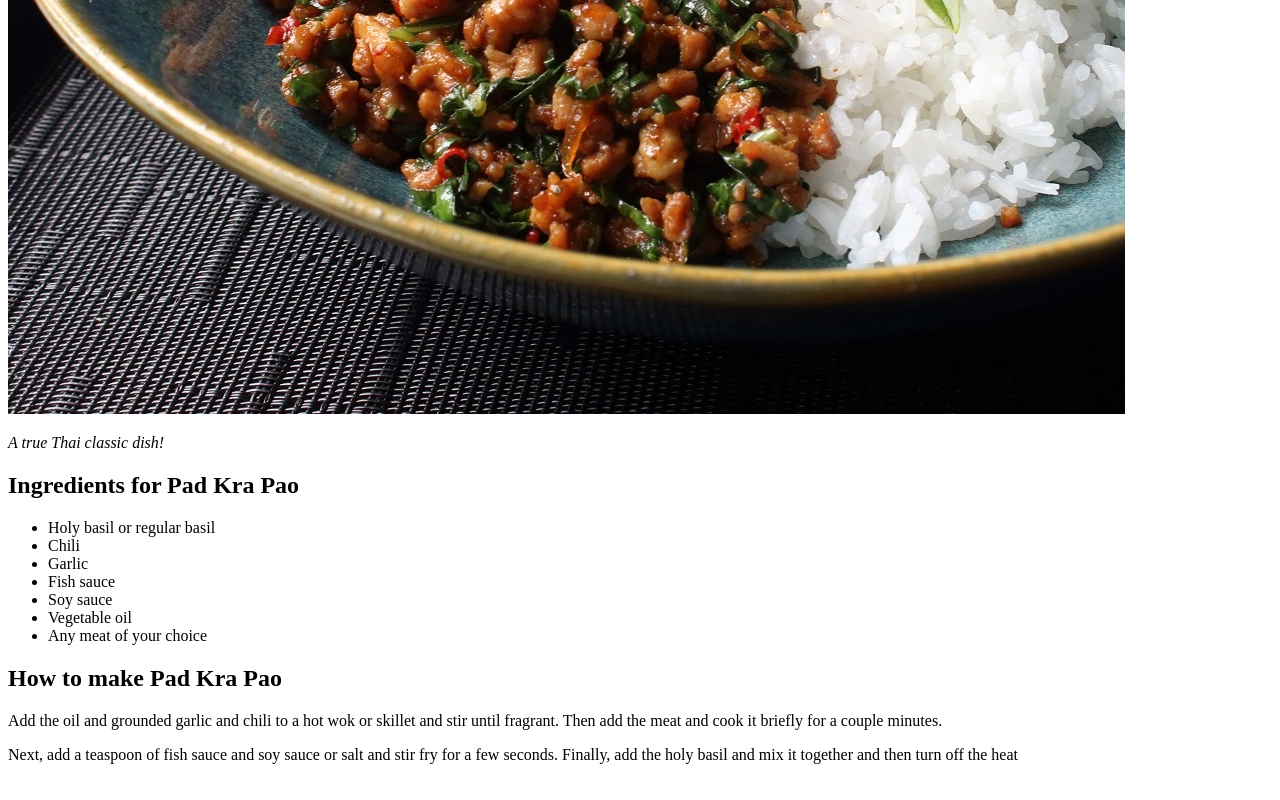
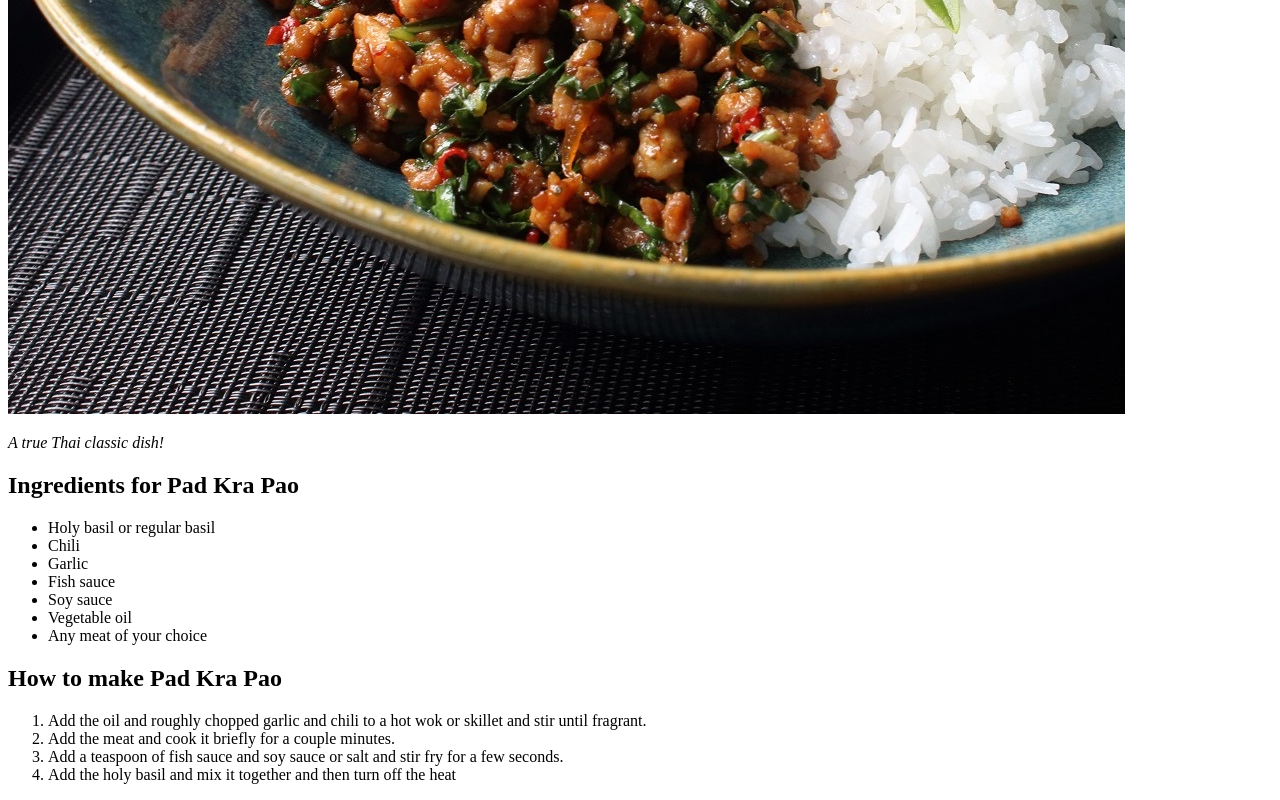
Before and after one commit to n1raphan/odin-recipes, a plain HTML site: page recipes/pad-kra-pao.html in a window 1280 px wide. Shown: the part 411-1211 px from the top of the page. Drawn offline with Linux system fonts and the light colour scheme.

Commit message:
Add order list to How to

```diff
--- a/recipes/pad-kra-pao.html
+++ b/recipes/pad-kra-pao.html
@@ -25,12 +25,14 @@
         </ul>
 
         <h2>How to make Pad Kra Pao</h2>
-
-        <p>Add the oil and grounded garlic and chili
-            to a hot wok or skillet and stir until fragrant.
-            Then add the meat and cook it briefly for a couple minutes.</p>
-            <p>Next, add a teaspoon of fish sauce and soy sauce or salt and
-            stir fry for a few seconds. Finally, add the holy basil
-            and mix it together and then turn off the heat</p>
+        <ol>
+            <li>Add the oil and roughly chopped garlic and chili
+                to a hot wok or skillet and stir until fragrant.</li>
+            <li>Add the meat and cook it briefly for a couple minutes.</li>
+            <li>Add a teaspoon of fish sauce and soy sauce or salt and
+                stir fry for a few seconds.</li>
+            <li>Add the holy basil
+                and mix it together and then turn off the heat</li>
+        </ol>
     </body>
 </html>
```
